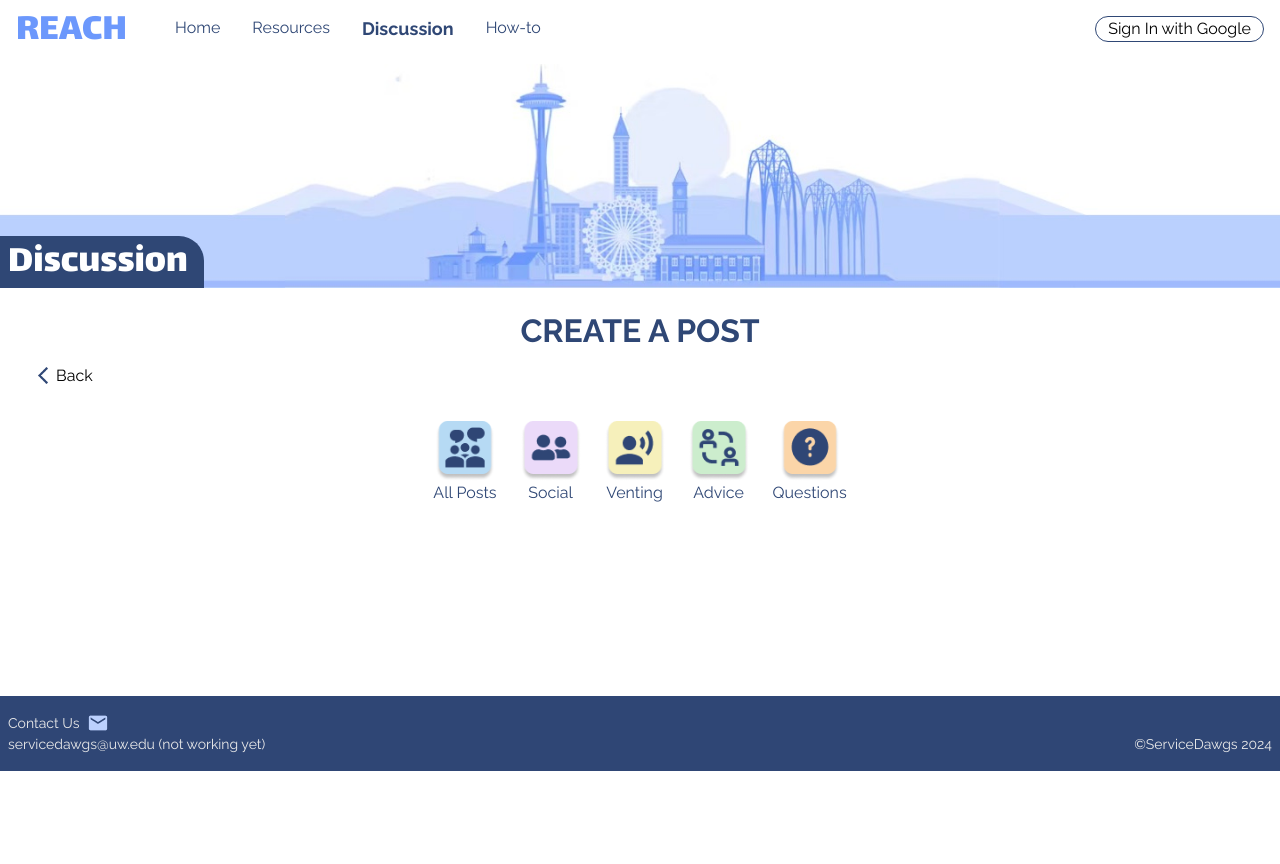
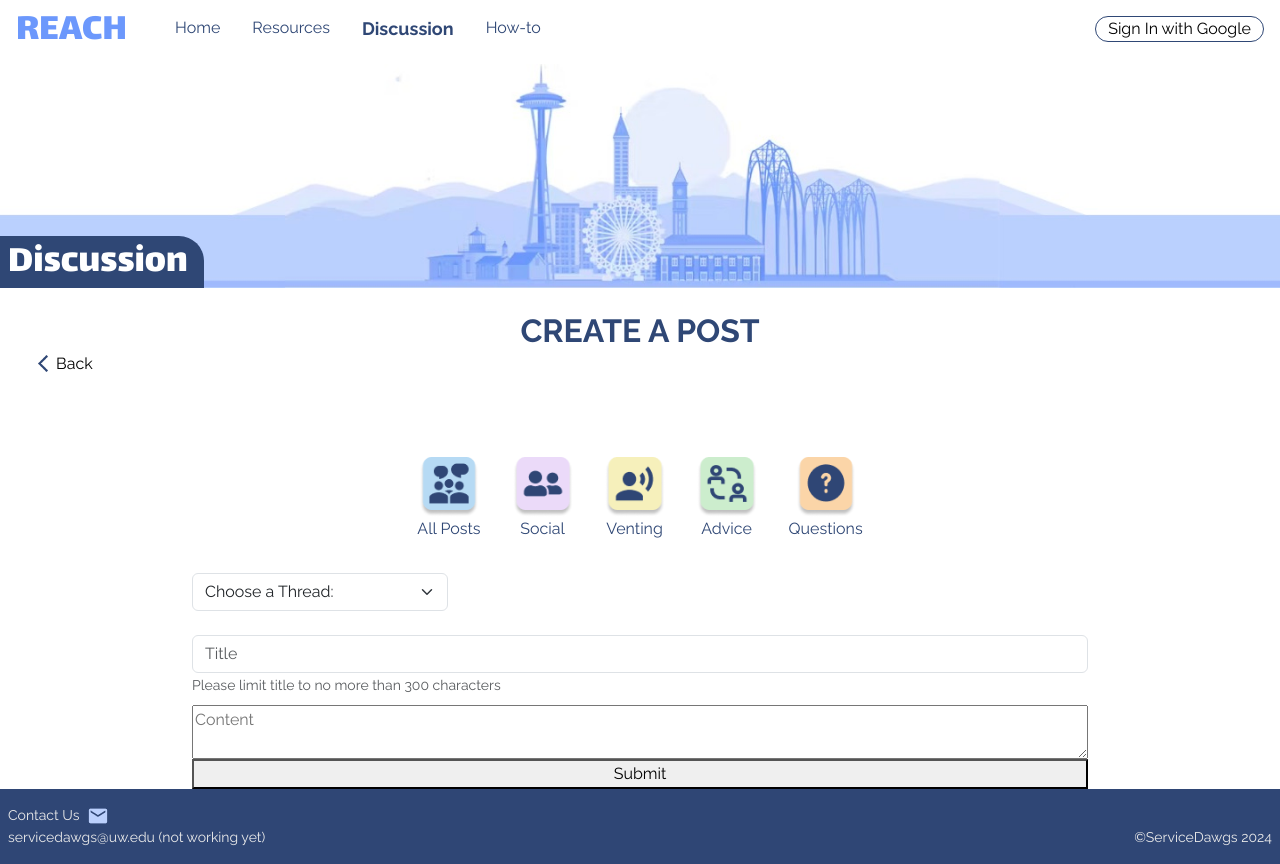
Before and after one commit to madiwake/INFO490-491-Capstone, a React (Create React App) app: page /create-discussion-post in a window 1280 px wide. Before the commit the page ends 800 px from the top, so only its background shows below. Built offline with nearby package versions, Linux system fonts and the light colour scheme; no server answers.

Commit message:
working on create post page

```diff
--- a/src/components/CreateDiscussionPostPage.js
+++ b/src/components/CreateDiscussionPostPage.js
@@ -1,12 +1,56 @@
 import React from "react";
+import { collection, addDoc} from "firebase/firestore";
 import { useAuthState } from "react-firebase-hooks/auth";
 import Footer from "./Footer";
 import NavigationBar from './NavigationBar';
 import { useNavigate } from "react-router-dom";
+import Form from 'react-bootstrap/Form';
 
 export default function CreateDiscussionPostPage(props){
     const [user] = useAuthState(props.auth);
+    const setPosts = props.setPosts;
     const navigate = useNavigate();
+
+    const handleSubmit = async (e) => {
+        e.preventDefault();
+        const title = e.target.title.value;
+        const content = e.target.content.value;
+        const category = e.target.category.value;
+        const timestamp = Date.now();
+
+        try {
+          const docRef = await addDoc(collection(props.firestore, 'forumposts'), {
+            title,
+            content,
+            category,
+            timestamp,
+            userId: user?.uid,
+            likes: 0 // Initialize likes count
+          });
+
+          const newPost = {
+            id: docRef.id,
+            title,
+            content,
+            category,
+            timestamp,
+            userId: user?.uid,
+            likes: 0, // Initialize likes count
+            likedByUser: false // Initialize likedByUser field
+          };
+
+          setPosts(prevPosts => [...prevPosts, newPost]);
+
+          e.target.reset();
+          navigate("/discussion-forum")
+        } catch (error) {
+          console.error("Error adding document: ", error);
+        }
+        console.log(e.target.category.value)
+        console.log(e.target.title.value)
+        console.log(e.target.content.value)
+    };
+
     return (
         <div className="createPostPage">
             <NavigationBar auth={props.auth} pageTitle={'Discussion'} user={user} />
@@ -22,45 +66,95 @@ export default function CreateDiscussionPostPage(props){
                     />
                     Back
                 </button>
-                <div className="tagImages">
-                    <div className="singleTagImage">
-                        <img
-                            src="./img/general-discussion-icon.png"
-                            alt="three stick figures. two of them have comment boxes floating above their heads"
-                        />
-                        <p>All Posts</p>
-                    </div>
-                    <div className="singleTagImage">
-                        <img
-                            src="./img/social-discussion-icon.png"
-                            alt="two stick figures"
-                        />
-                        <p>Social</p>
-                    </div>
-                    <div className="singleTagImage">
-                        <img
-                            src="./img/venting-discussion-icon.png"
-                            alt="one stick figure with sound waves coming from their head"
-                        />
-                        <p>Venting</p>
-                    </div>
-                    <div className="singleTagImage">
-                        <img
-                            src="./img/advice-discussion-icon.png"
-                            alt="two stick figure heads with lines connecting them to form a circle"
-                        />
-                        <p>Advice</p>
-                    </div>
-                    <div className="singleTagImage">
-                        <img
-                            src="./img/question-discussion-icon.png"
-                            alt="dark blue circle with question mark in it"
-                        />
-                        <p>Questions</p>
-                    </div>
+                <TagBar />
+                <div className="postForm-container">
+                    <Form
+                        onSubmit={handleSubmit}
+                        className="postForm"
+                    >
+                        <Form.Select
+                            className="postForm-category"
+                            aria-label="choose a thread"
+                            id="category"
+                        >
+                            <option>Choose a Thread:</option>
+                            <option value="social">Social</option>
+                            <option value="Venting">Venting</option>
+                            <option value="Advice">Advice</option>
+                            <option value="Questions">Questions</option>
+                        </Form.Select>
+                        <Form.Group
+                            className="postForm-title"
+                        >
+                            <Form.Control
+                                type="title"
+                                id="title"
+                                placeholder="Title"
+                                maxLength={300}
+                            />
+                            <Form.Text id="title">Please limit title to no more than 300 characters</Form.Text>
+                        </Form.Group>
+                        <textarea
+                            name="content"
+                            id="content"
+                            placeholder="Content"
+                            className="postForm-content"
+                        ></textarea>
+                        <button
+                            className="create-post-button"
+                            type="submit"
+                        >
+                            Submit
+                        </button>
+                    </Form>
+
                 </div>
             </div>
             <Footer />
         </div>
     )
 }
+
+function TagBar() {
+    function TagImage({image, alt, category}){
+        return (
+            <div className="singleTagImage">
+                <img
+                    src={image}
+                    alt={alt}
+                />
+                <p>{category}</p>
+            </div>
+        );
+    };
+    return (
+        <div className="tagImages">
+            <TagImage
+                image="./img/general-discussion-icon.png"
+                alt="three stick figures. two of them have comment boxes floating above their heads"
+                category="All Posts"
+            />
+            <TagImage
+                image="./img/social-discussion-icon.png"
+                alt="two stick figures"
+                category="Social"
+            />
+            <TagImage
+                image="./img/venting-discussion-icon.png"
+                alt="one stick figure with sound waves coming from their head"
+                category="Venting"
+            />
+            <TagImage
+                image="./img/advice-discussion-icon.png"
+                alt="two stick figure heads with lines connecting them to form a circle"
+                category="Advice"
+            />
+
+            <TagImage
+                image="./img/question-discussion-icon.png"
+                alt="dark blue circle with question mark in it"
+                category="Questions"
+            />
+        </div>
+    )
+}
--- a/src/components/DiscussionForumPage.js
+++ b/src/components/DiscussionForumPage.js
@@ -82,42 +82,42 @@ const DiscussionForumPage = (props) => {
     return `${date.toLocaleDateString()} ${date.toLocaleTimeString()}`;
   };
 
-  const handleSubmit = async (e) => {
-    e.preventDefault();
-    const title = e.target.title.value;
-    const content = e.target.content.value;
-    const category = e.target.category.value;
-    const timestamp = Date.now();
+  // const handleSubmit = async (e) => {
+  //   e.preventDefault();
+  //   const title = e.target.title.value;
+  //   const content = e.target.content.value;
+  //   const category = e.target.category.value;
+  //   const timestamp = Date.now();
 
-    try {
-      const docRef = await addDoc(collection(props.firestore, 'forumposts'), {
-        title,
-        content,
-        category,
-        timestamp,
-        userId: user?.uid,
-        likes: 0 // Initialize likes count
-      });
+  //   try {
+  //     const docRef = await addDoc(collection(props.firestore, 'forumposts'), {
+  //       title,
+  //       content,
+  //       category,
+  //       timestamp,
+  //       userId: user?.uid,
+  //       likes: 0 // Initialize likes count
+  //     });
 
-      const newPost = {
-        id: docRef.id,
-        title,
-        content,
-        category,
-        timestamp,
-        userId: user?.uid,
-        likes: 0, // Initialize likes count
-        likedByUser: false // Initialize likedByUser field
-      };
+  //     const newPost = {
+  //       id: docRef.id,
+  //       title,
+  //       content,
+  //       category,
+  //       timestamp,
+  //       userId: user?.uid,
+  //       likes: 0, // Initialize likes count
+  //       likedByUser: false // Initialize likedByUser field
+  //     };
 
-      setPosts(prevPosts => [...prevPosts, newPost]);
+  //     setPosts(prevPosts => [...prevPosts, newPost]);
 
-      e.target.reset();
-      // setShowCreatePost(false); replace with navigate back to discussion page
-    } catch (error) {
-      console.error("Error adding document: ", error);
-    }
-  };
+  //     e.target.reset();
+  //     // setShowCreatePost(false); replace with navigate back to discussion page
+  //   } catch (error) {
+  //     console.error("Error adding document: ", error);
+  //   }
+  // };
 
   const handleLike = async (postId) => {
     try {
--- a/src/css/createDiscussionPostPageStyling.css
+++ b/src/css/createDiscussionPostPageStyling.css
@@ -8,7 +8,7 @@
     font-family: "Raleway", sans-serif;
     font-weight: 700;
     margin-top: 1rem;
-    margin-bottom: .75rem;
+    margin-bottom: 0;
     text-align: center;
 }
 .body-backButton {
@@ -26,7 +26,7 @@
 .createPostPage .tagImages {
     display: flex;
     justify-content: center;
-    margin-top: 2rem;
+    margin-top: 5rem;
     margin-bottom: 1rem;
     flex-wrap: wrap;
 }
@@ -38,9 +38,29 @@
     justify-content: center;
     align-items: center;
     margin: 0 .75rem;
+    padding: 0 .25rem;
 }
 
 .createPostPage .singleTagImage img {
     width: 60px;
     height: 60px;
 }
+
+.createPostPage .postForm-container {
+    display: flex;
+    justify-content: center;
+}
+.createPostPage .postForm {
+    display: flex;
+    flex-direction: column;
+}
+.createPostPage .postForm-category {
+    width: 20vw;
+    min-width: 200px;
+    margin-bottom: 1rem;
+}
+.createPostPage .postForm-title,
+.createPostPage .postForm-content {
+    width: 70vw;
+    margin-top: .5rem;
+}
--- a/src/css/forumPageStyling.css
+++ b/src/css/forumPageStyling.css
@@ -100,16 +100,6 @@
     margin-right: 48px;
 }
 
-/* .forumPage .forumCard button {
-    background-color: #2F4775;
-    color: white;
-    border: none;
-    border-radius: 1.5rem;
-    padding: 0.75rem 1.5rem;
-    margin: 0.25rem;
-    cursor: pointer;
-    align-self: flex-end;
-} */
 .forumPage .forumCard-post-container {
     border-radius: 15px;
     width: inherit;
@@ -219,6 +209,7 @@
     justify-content: center;
     align-items: center;
     margin: 0 .75rem;
+    padding: 0 .25rem;
 }
 
 .forumPage .singleTagButton img {
```
